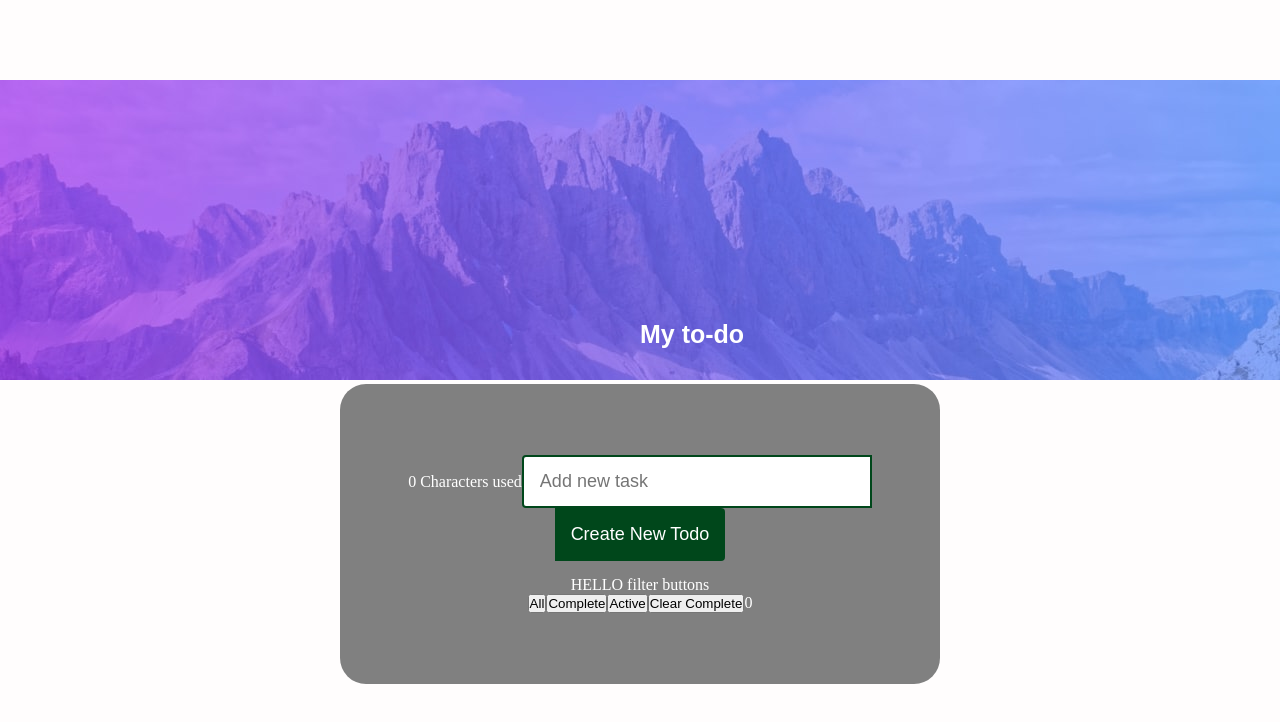
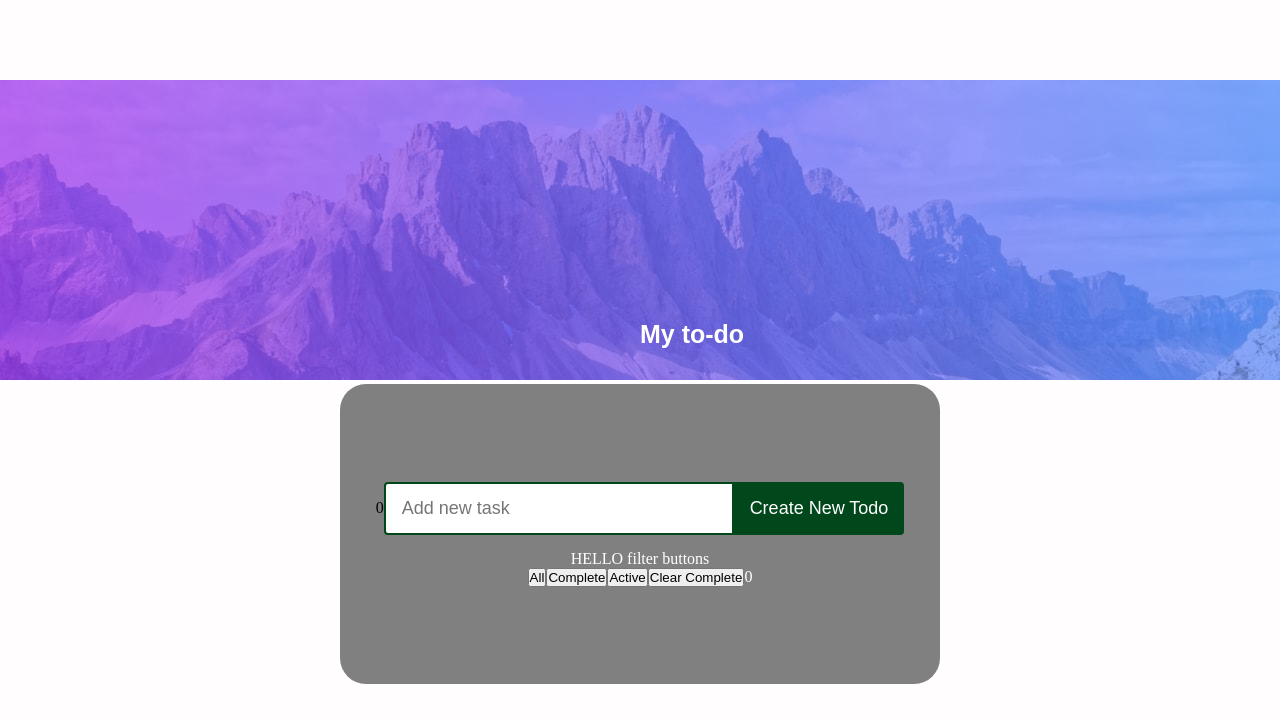
Before and after one commit to Joey19900/todoApp, a React (Create React App) app: page / in a window 1280 px wide. Shown: the top 722 px of the page. Built offline with nearby package versions, Linux system fonts and the light colour scheme.

Commit message:
The character counter turns red when it reaches the maximum

```diff
--- a/src/components/TaskForm/index.jsx
+++ b/src/components/TaskForm/index.jsx
@@ -20,7 +20,9 @@ function TaskForm({ handleAddTask }) {
 
   return (
     <form onSubmit={handleSend} className="taskForm">
-      <p>{counterLetter} Characters used</p>
+      <p style={{ color: counterLetter === 30 ? "red" : "black" }}>
+        {counterLetter}
+      </p>
       <input
         className="task-input"
         type="text"
```
